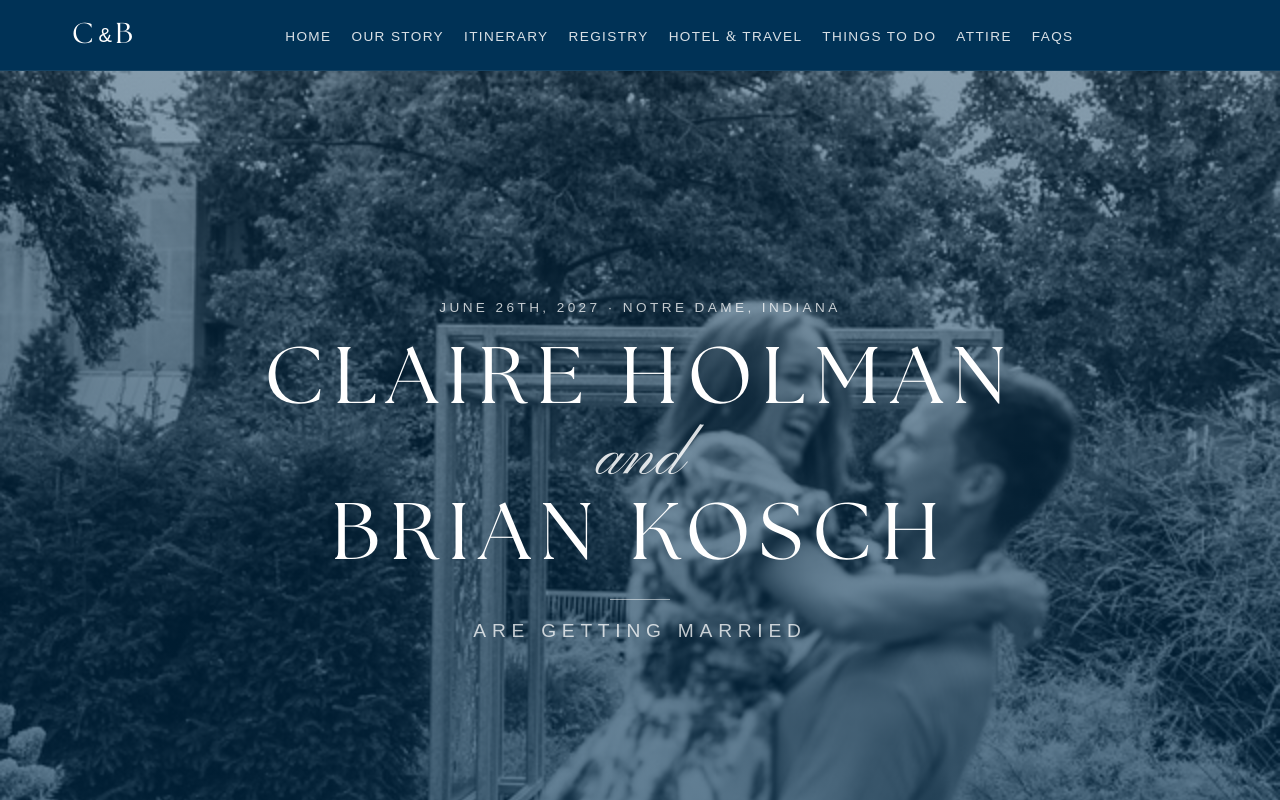
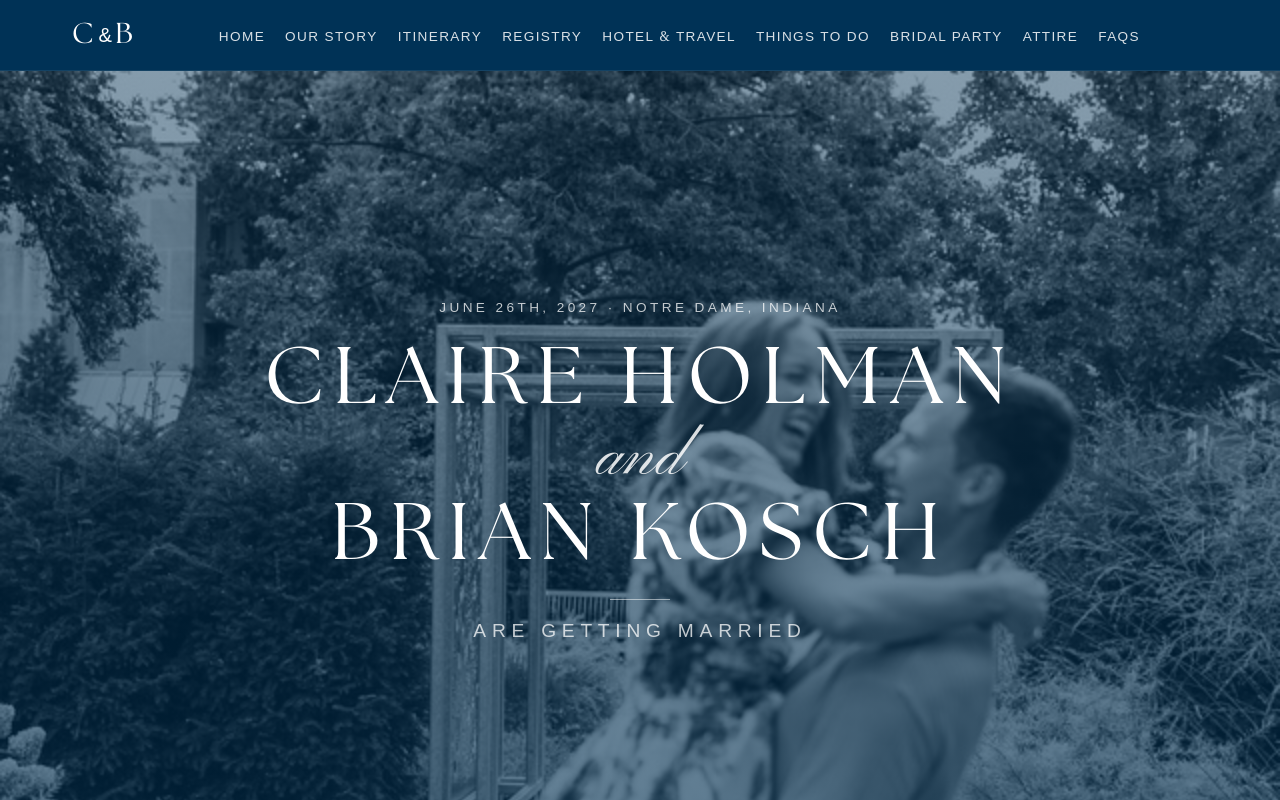
Before and after one commit to claireholmann/ourwedding, a React (Vite) app: page / in a window 1280 px wide. Shown: the top 800 px of the page. Built offline with nearby package versions, Linux system fonts and the light colour scheme; a web font is replaced by a local one.

Commit message:
updated bridal party

```diff
--- a/src/App.jsx
+++ b/src/App.jsx
@@ -55,7 +55,7 @@ function App() {
           <Route path="/" element={<Home />} />
           <Route path="/registry" element={<Registry />} />
           <Route path="/photos" element={<Photos />} />
-          {/* <Route path="/bridal-party" element={<BridalParty />} /> */}
+          <Route path="/bridal-party" element={<BridalParty />} />
           <Route path="/faqs" element={<FAQs />} />
           <Route path="/attire" element={<Attire />} />
           <Route path="/itinerary" element={<Itinerary />} />
--- a/src/components/Navbar.jsx
+++ b/src/components/Navbar.jsx
@@ -70,11 +70,11 @@ function Navbar() {
               Things to Do
             </Link>
           </li>
-          {/* <li className="nav-item">
+          <li className="nav-item">
             <Link to="/bridal-party" className="nav-link" onClick={closeMenu}>
               Bridal Party
             </Link>
-          </li> */}
+          </li>
           <li className="nav-item">
             <Link to="/attire" className="nav-link" onClick={closeMenu}>
               Attire
```
